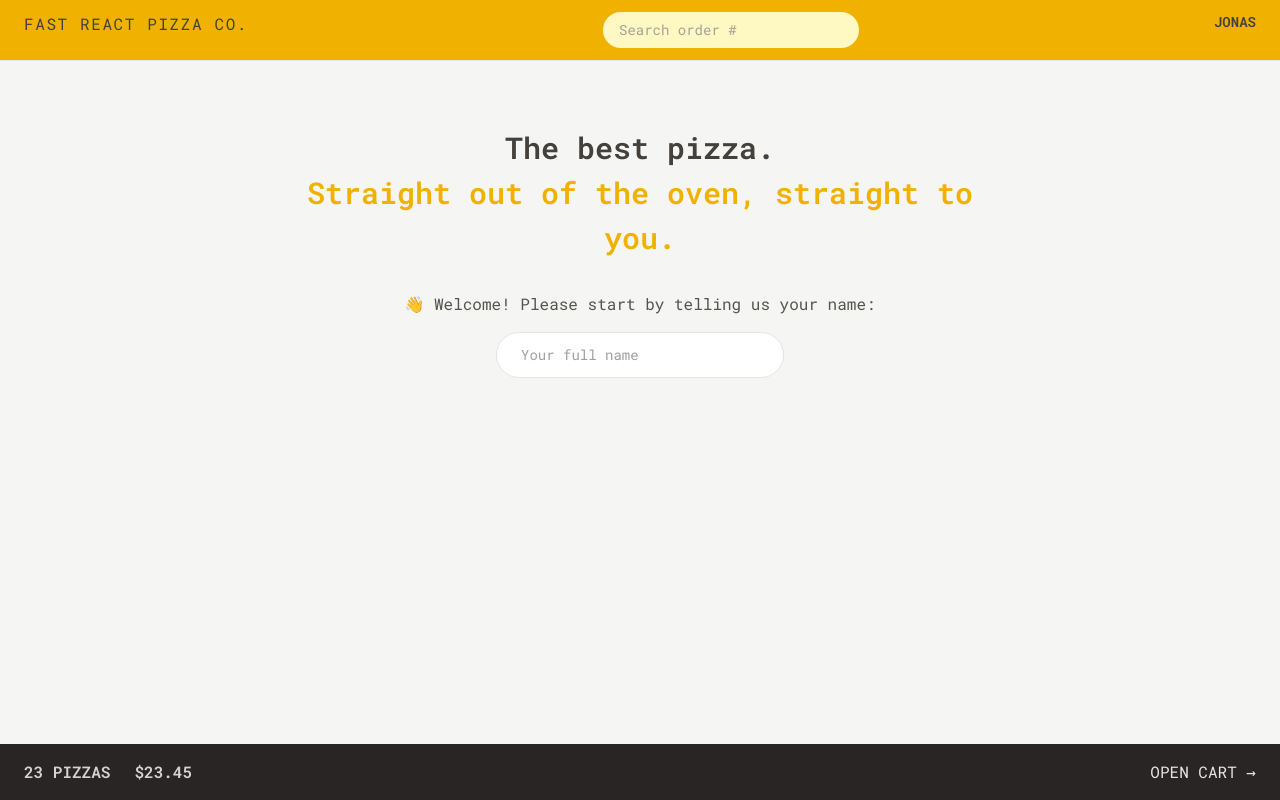
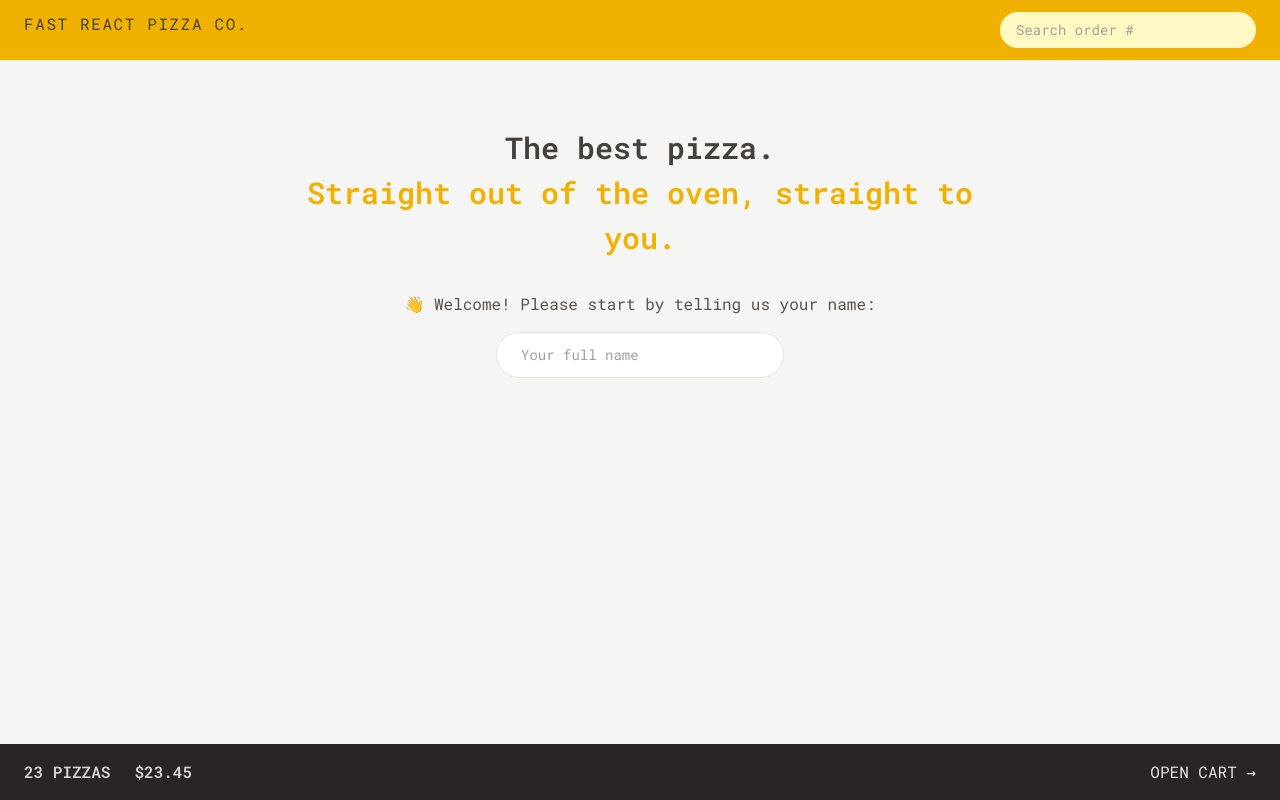
Before and after one commit to Sa3d000n/fast-react-pizza, a React (Vite) app: page / in a window 1280 px wide. Built offline with nearby package versions, Linux system fonts and the light colour scheme.

Commit message:
deleting file

```diff
--- a/src/features/user/Username.jsx
+++ /dev/null
@@ -1,5 +0,0 @@
-function Username() {
-  return <div className="hidden text-sm font-semibold md:block">Jonas</div>;
-}
-
-export default Username;
--- a/src/ui/Header.jsx
+++ b/src/ui/Header.jsx
@@ -1,7 +1,5 @@
 import { Link } from "react-router";
 import SearchOrder from "../features/order/SearchOrder";
-import Username from "../features/user/UserName";
-// please work
 
 function Header() {
   return (
@@ -10,7 +8,6 @@ function Header() {
         Fast React Pizza Co.
       </Link>
       <SearchOrder />
-      <Username />
     </div>
   );
 }
```
